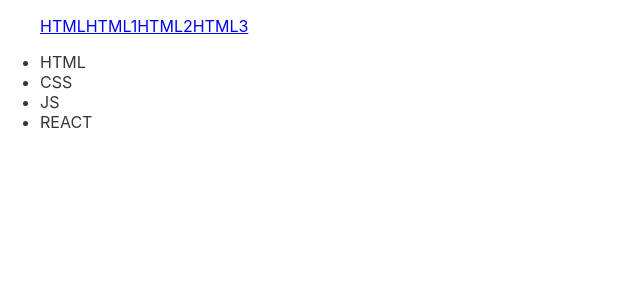
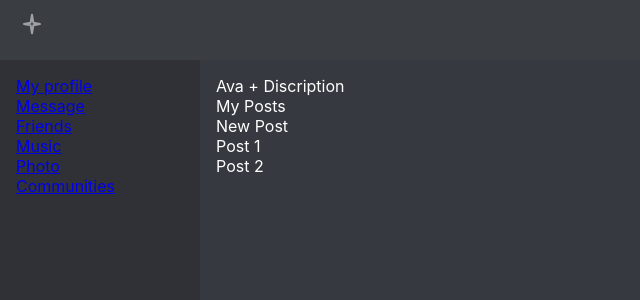
Before and after one commit to kris-mel/myProjectApp, a React (Create React App) app: page / in a window 1280 px wide. Shown: the top 300 px of the page, without its empty margins (0-640 px from the left). Built offline with nearby package versions, Linux system fonts and the light colour scheme.

Commit message:
add logo and add components Header, Profile, Navbar

```diff
--- a/src/App.css
+++ /dev/null
@@ -1,3 +0,0 @@
-ul li {
-color: rgb(52, 52, 57);
-}
--- a/src/App.js
+++ b/src/App.js
@@ -1,39 +1,19 @@
-import './App.css';
+import styles from './App.module.css';
+import Header from './Components/Header/Header';
+import Navbar from './Components/Navbar/Navbar';
+import Profile from './Components/Profile/Profile';
 
 const App = () => {
   return (
-    <div>
-      <Header />
-      <Tehnologies />
-    </div>
-  );
-}
-
-const Header = () => {
-  return (
-    <div>
-      <div className="App">
-        <ul>
-          <a href='#s'>HTML</a>
-          <a href='#s'>HTML1</a>
-          <a href='#s'>HTML2</a>
-          <a href='#s'>HTML3</a>
-        </ul>
-      </div>
-    </div>
-  );
-}
-
-const Tehnologies = () => {
-  return (
-    <div>
-      <div className="App">
-        <ul>
-          <li>HTML</li>
-          <li>CSS</li>
-          <li>JS</li>
-          <li>REACT</li>
-        </ul>
+    <div className={styles.layout}>
+      <header className={styles.header}>
+        <Header />
+      </header>
+      <nav className={styles.nav}>
+        <Navbar />
+      </nav>
+      <div className={styles.main}>
+        <Profile />
       </div>
     </div>
   );
--- /dev/null
+++ b/src/App.module.css
@@ -0,0 +1,30 @@
+.layout {
+    display: grid;
+    grid-template-columns: 200px 1fr;  /* 200px — navbar, остальное — контент */
+    grid-template-rows: 60px 1fr;      /* 60px — хэдер, остальное — основа */
+    grid-template-areas:
+        "h h"
+        "n m";
+    height: 100vh; /* на весь экран */
+    background: #2b2d31;
+    position: relative; /* нужно для абсолютного позиционирования логотипа */
+}
+
+.header {
+    grid-area: h;
+    background: #3A3D42;
+    padding: 1rem;
+    position: relative; /* нужно для .logo внутри */
+}
+
+.nav {
+    grid-area: n;
+    background: #2F3136;
+    padding: 1rem;
+}
+
+.main {
+    grid-area: m;
+    padding: 1rem;
+    background: #36393F;
+}
--- /dev/null
+++ b/src/Components/Header/Header.jsx
@@ -0,0 +1,12 @@
+import Logo from '../../Logo/logo';
+import styles from './Header.module.css';
+
+const Header = () => {
+    return (
+        <div className={styles.layout}>
+            <Logo />
+        </div>
+    );
+}
+
+export default Header
--- /dev/null
+++ b/src/Components/Header/Header.module.css
@@ -0,0 +1,3 @@
+.layout {
+    color: white;
+}
--- /dev/null
+++ b/src/Components/Navbar/Navbar.jsx
@@ -0,0 +1,26 @@
+const Navbar = () => {
+    return (
+        <div>
+            <div>
+                <a href='#s'>My profile</a>
+            </div>
+            <div>
+                <a href='#s'>Message</a>
+            </div>
+            <div>
+                <a href='#s'>Friends</a>
+            </div>
+            <div>
+                <a href='#s'>Music</a>
+            </div>
+            <div>
+                <a href='#s'>Photo</a>
+            </div>
+            <div>
+                <a href='#s'>Communities</a>
+            </div>
+        </div>
+    );
+}
+
+export default Navbar;
--- /dev/null
+++ b/src/Components/Profile/Profile.jsx
@@ -0,0 +1,25 @@
+import styles from './Profile.module.css';
+
+const Profile = () => {
+    return (
+        <div className={styles.layout}>
+            <div>
+                Ava + Discription
+            </div>
+            <div>
+                My Posts
+                <div>
+                    New Post
+                    <div>
+                        Post 1
+                    </div>
+                    <div>
+                        Post 2
+                    </div>
+                </div>
+            </div>
+        </div>
+    );
+}
+
+export default Profile;
--- /dev/null
+++ b/src/Components/Profile/Profile.module.css
@@ -0,0 +1,3 @@
+.layout {
+    color: white;
+}
--- /dev/null
+++ b/src/Logo/logo.jsx
@@ -0,0 +1,22 @@
+import styles from './logo.module.css';
+
+const Logo = ({ size = 32, color = 'currentColor' }) => {
+  return (
+    <div className={styles.logo}>
+      <svg
+        width={size}
+        height={size}
+        viewBox="0 0 24 24"
+        fill="none"
+        stroke={color}
+        strokeWidth="1.5"
+        strokeLinecap="round"
+        strokeLinejoin="round"
+      >
+        <path d="M12 2 L13 8 L18 9 L13 10 L12 16 L11 10 L6 9 L11 8 Z" />
+      </svg>
+    </div>
+  );
+};
+
+export default Logo;
--- /dev/null
+++ b/src/Logo/logo.module.css
@@ -0,0 +1,13 @@
+.logo {
+  position: absolute;
+  top: 12px;
+  left: 16px;
+  color: #B9BBBE;
+  transition: transform 0.2s ease, opacity 0.2s ease;
+  opacity: 0.8;
+}
+
+.logo:hover {
+  transform: scale(1.1) rotate(3deg);
+  opacity: 1;
+}
```
Also changed, not shown: src/logo.svg (deleted).
